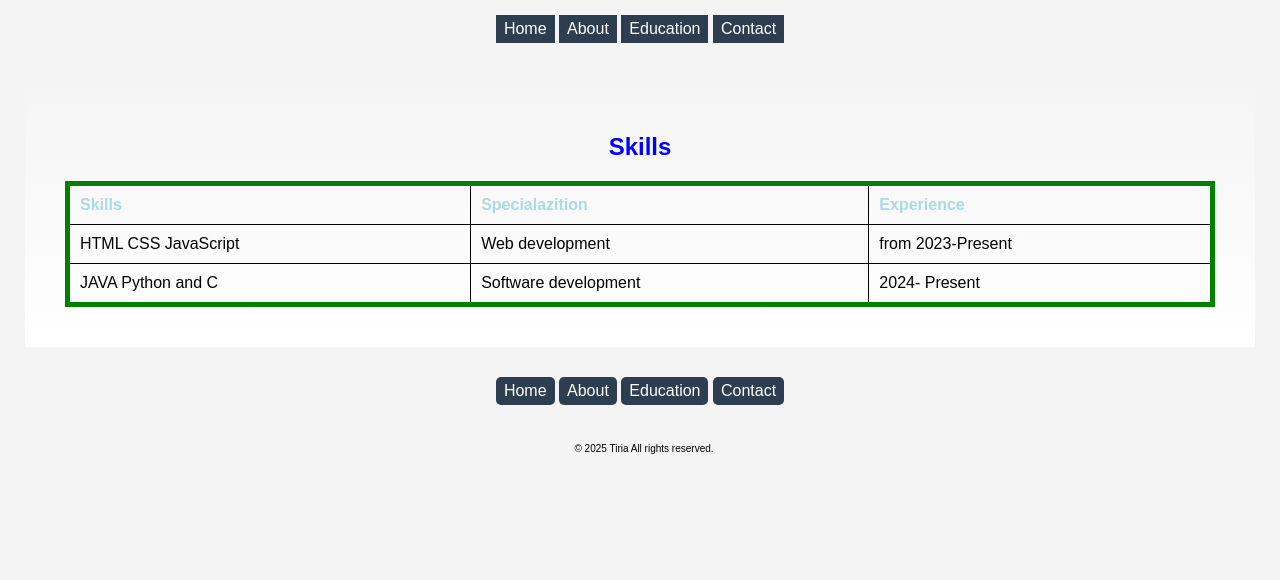
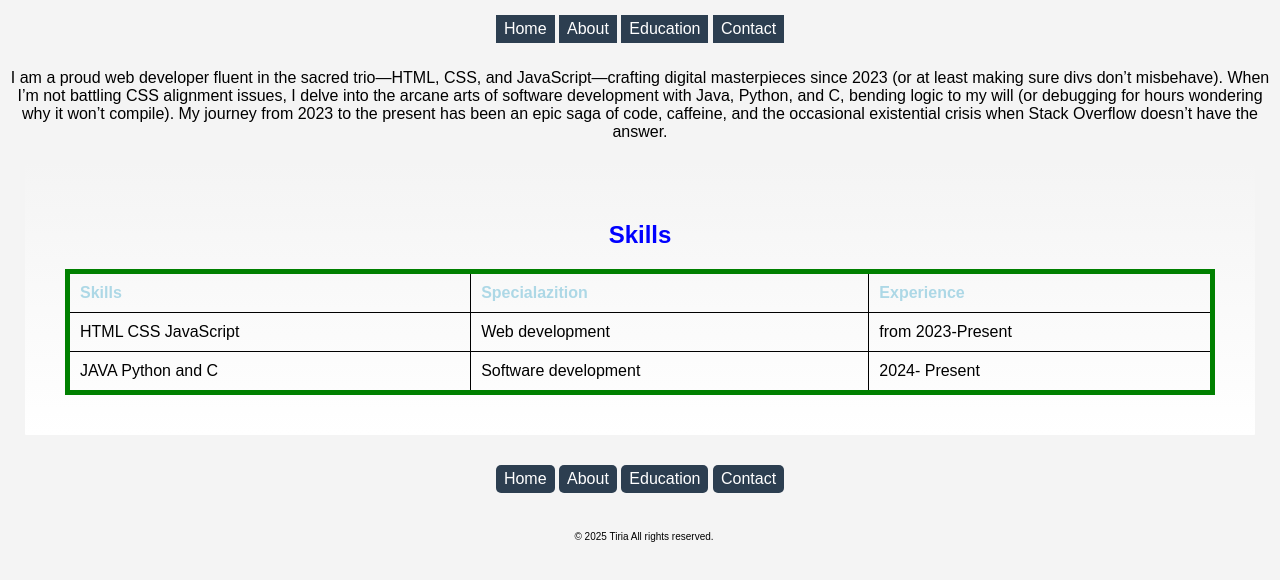
Before and after one commit to Tiria-netizen/mycv, a plain HTML site: page skills.html in a window 1280 px wide. Drawn offline with Linux system fonts and the light colour scheme.

Commit message:
Update skills.html

```diff
--- a/skills.html
+++ b/skills.html
@@ -15,6 +15,12 @@
 	<a href="contact.html">Contact</a>
 	</nav>
   </header>
+
+<p>
+	I am a proud web developer fluent in the sacred trio—HTML, CSS, and JavaScript—crafting digital masterpieces since 2023 (or at least making sure divs don’t misbehave).
+	When I’m not battling CSS alignment issues, I delve into the arcane arts of software development with Java, Python, and C, bending logic to my will (or debugging for hours wondering why it won’t compile).
+	My journey from 2023 to the present has been an epic saga of code, caffeine, and the occasional existential crisis when Stack Overflow doesn’t have the answer.
+</p>
 
  <section id="skills">
 <h2>Skills</h2>
```
